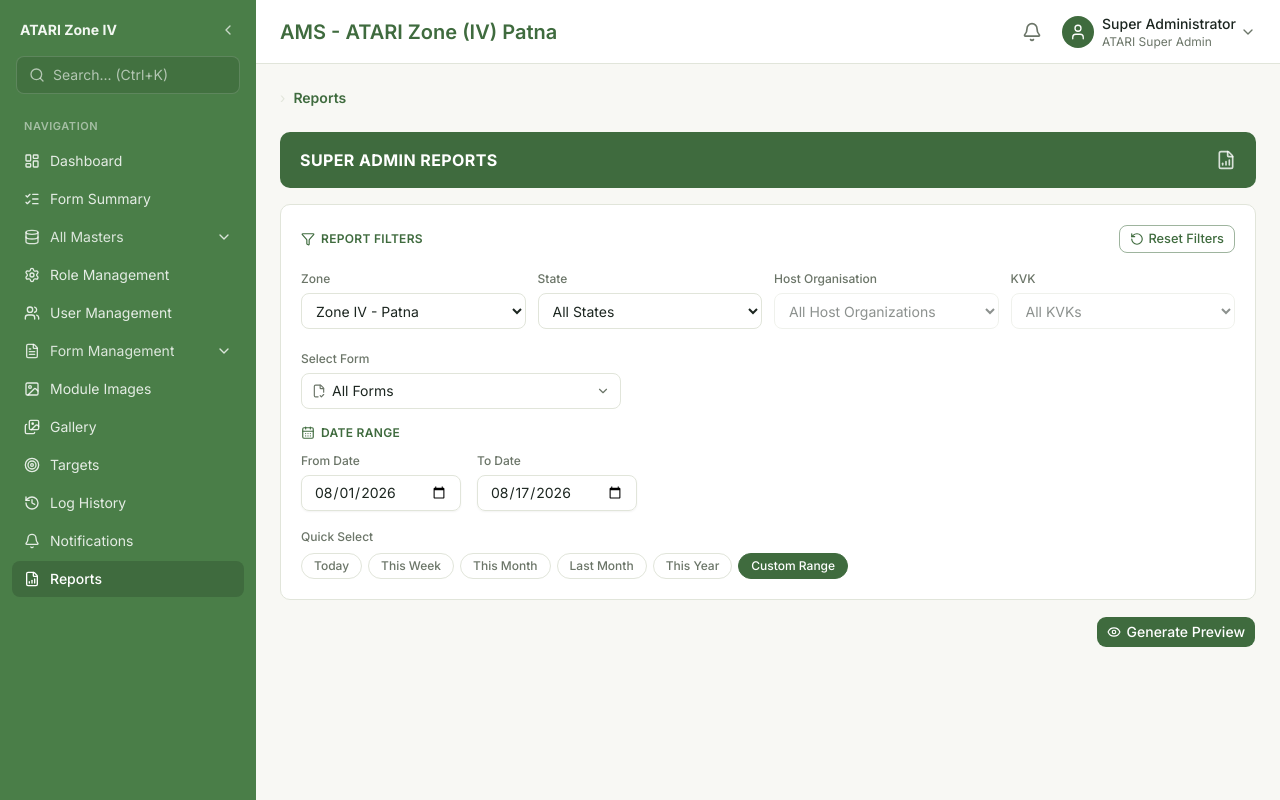
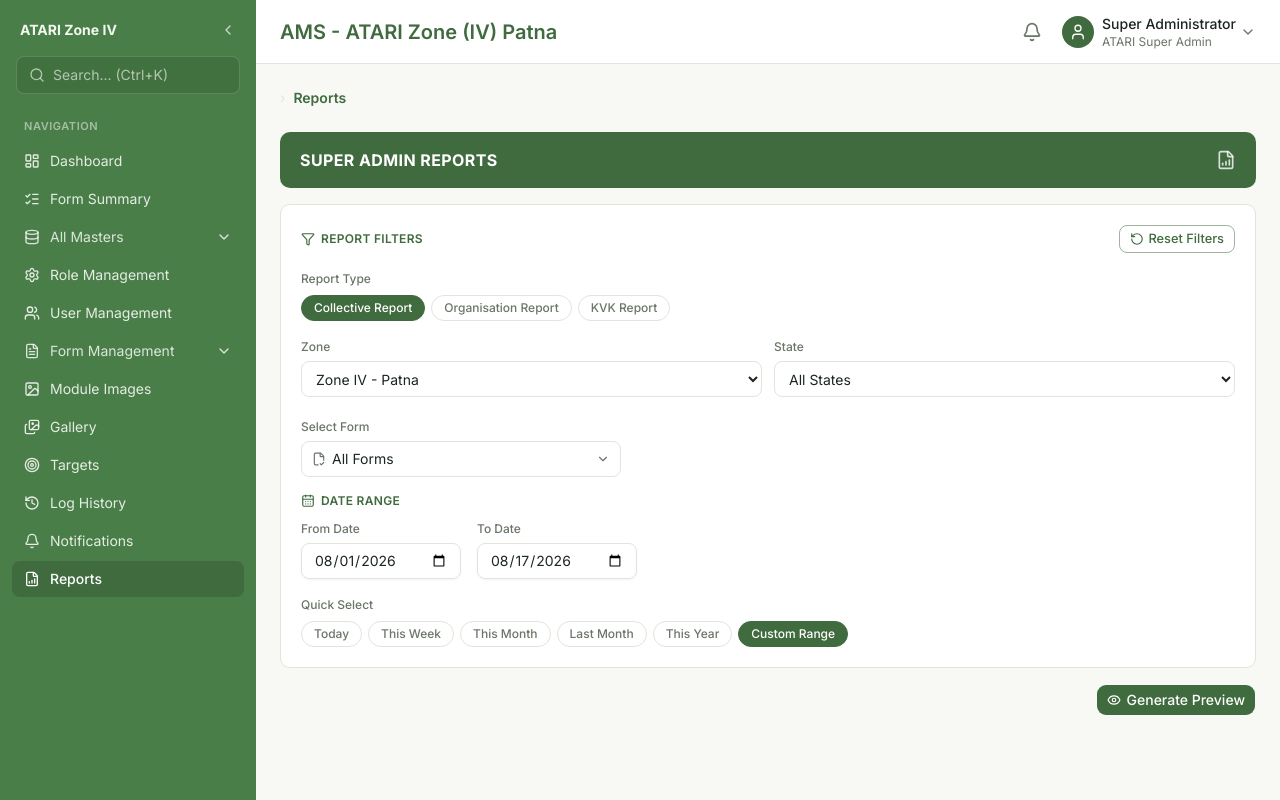
Before and after one commit to podversal123/ATARI, a Next.js app: page /reports in a window 1280 px wide. Built offline with nearby package versions, Linux system fonts and the light colour scheme.

Commit message:
report issues resolved

```diff
--- a/app/(dashboard)/reports/preview/page.tsx
+++ b/app/(dashboard)/reports/preview/page.tsx
@@ -33,24 +33,20 @@
 
   const type = params.get("type") === "kvk" ? "kvk" : "admin";
   const backHref = "/reports";
+  const hostOrg = params.get("hostOrg") ?? "";
 
   /**
-   * A Host Organisation scoped down to "All KVKs" is its own report kind —
-   * an aggregate across every KVK under that one organisation — distinct
-   * from the fully collective Super Admin report (no organisation picked)
-   * and from a single-KVK report. Client direction: "organisation and host
-   * wala bhi banega" — Reports needs this scope explicitly labeled, not
-   * just folded into the generic Super Admin report.
+   * Report Type (Collective / Organisation / KVK) is an explicit choice the
+   * Super Admin makes on the filter screen — not inferred from which
+   * dropdowns happen to be filled in — per client direction to keep
+   * Organisation and Host/KVK reports clearly separate flows.
    */
-  const hostOrg = params.get("hostOrg") ?? "";
-  const kvk = params.get("kvk") ?? "";
-  const isOrgScoped = type === "admin" && hostOrg !== "" && hostOrg !== "All Host Organizations" && (kvk === "" || kvk === "All KVKs");
-
-  const reportKind = type === "kvk" ? "kvk" : isOrgScoped ? "org" : "admin";
+  const scope = params.get("scope") === "kvk" || type === "kvk" ? "kvk" : params.get("scope") === "organisation" ? "organisation" : "collective";
+  const reportKind = type === "kvk" ? "kvk" : scope === "organisation" ? "org" : scope === "kvk" ? "kvk" : "admin";
   const reportTitle =
-    reportKind === "kvk" ? "KVK REPORT PREVIEW" : reportKind === "org" ? "HOST ORGANISATION REPORT PREVIEW" : "SUPER ADMIN REPORT PREVIEW";
+    reportKind === "kvk" ? "KVK REPORT PREVIEW" : reportKind === "org" ? "ORGANISATION REPORT PREVIEW" : "SUPER ADMIN REPORT PREVIEW";
   const reportHeading =
-    reportKind === "kvk" ? "KVK REPORT PREVIEW" : reportKind === "org" ? "HOST ORGANISATION REPORT" : "REPORT SUMMARY";
+    reportKind === "kvk" ? "KVK REPORT PREVIEW" : reportKind === "org" ? "ORGANISATION REPORT" : "REPORT SUMMARY";
 
   useEffect(() => {
     generate(() => null);
--- a/components/layout/sectioned-master-grid.tsx
+++ b/components/layout/sectioned-master-grid.tsx
@@ -28,7 +28,6 @@
   BookOpen,
   type LucideIcon,
 } from "lucide-react";
-import { cn } from "@/lib/utils";
 import type { NavGroup } from "@/lib/navigation";
 
 /**
@@ -106,7 +105,7 @@
         const Icon = GROUP_ICONS[group.slug];
         return (
           <div key={group.slug} className="rounded-lg border border-border bg-card p-4">
-            <p className={cn("mb-1 flex items-center gap-2 text-sm font-semibold text-primary", !Icon && "mb-2")}>
+            <p className="flex items-center gap-2 border-b border-border pb-2.5 text-sm font-semibold text-primary">
               {Icon && <Icon className="size-4 shrink-0" />}
               <span className="truncate">{group.label}</span>
             </p>
--- a/components/reports/super-admin-report-view.tsx
+++ b/components/reports/super-admin-report-view.tsx
@@ -22,6 +22,14 @@
 
 const ALL = "all";
 
+type ReportScope = "collective" | "organisation" | "kvk";
+
+const REPORT_SCOPE_OPTIONS: { value: ReportScope; label: string }[] = [
+  { value: "collective", label: "Collective Report" },
+  { value: "organisation", label: "Organisation Report" },
+  { value: "kvk", label: "KVK Report" },
+];
+
 function firstOfMonth(): string {
   const now = new Date();
   return new Date(now.getFullYear(), now.getMonth(), 1).toISOString().slice(0, 10);
@@ -40,6 +48,7 @@
  */
 export function SuperAdminReportView() {
   const router = useRouter();
+  const [scope, setScope] = useState<ReportScope>("collective");
   const [zone, setZone] = useState(REPORT_ZONE_OPTIONS[0]);
   const [state, setState] = useState(ALL);
   const [hostOrg, setHostOrg] = useState(ALL);
@@ -54,6 +63,16 @@
   const hostOrgOptions = state === ALL ? [] : hostOrgsForState(state);
   const kvkOptions = hostOrg === ALL ? [] : kvksForHostOrg(hostOrg);
 
+  function onScopeChange(value: ReportScope) {
+    setScope(value);
+    if (value === "collective") {
+      setHostOrg(ALL);
+      setKvk(ALL);
+    } else if (value === "organisation") {
+      setKvk(ALL);
+    }
+    setValidationError(null);
+  }
   function onZoneChange(value: string) {
     setZone(value);
     setState(ALL);
@@ -97,10 +116,19 @@
       setValidationError("To Date cannot be earlier than From Date.");
       return;
     }
+    if (scope === "organisation" && hostOrg === ALL) {
+      setValidationError("Please select a Host Organisation for an Organisation Report.");
+      return;
+    }
+    if (scope === "kvk" && kvk === ALL) {
+      setValidationError("Please select a KVK for a KVK Report.");
+      return;
+    }
     setValidationError(null);
 
     const query = new URLSearchParams({
       type: "admin",
+      scope,
       zone,
       state: state === ALL ? "All States" : state,
       hostOrg: hostOrg === ALL ? "All Host Organizations" : hostOrg,
@@ -113,6 +141,7 @@
   }
 
   function resetFilters() {
+    setScope("collective");
     setZone(REPORT_ZONE_OPTIONS[0]);
     setState(ALL);
     setHostOrg(ALL);
@@ -149,7 +178,28 @@
           </Button>
         </div>
 
-        <div className="mt-3 grid grid-cols-2 gap-3 sm:grid-cols-4">
+        <div className="mt-3">
+          <label className="text-xs font-medium text-muted-foreground">Report Type</label>
+          <div className="mt-1.5 flex flex-wrap gap-1.5">
+            {REPORT_SCOPE_OPTIONS.map((option) => (
+              <button
+                key={option.value}
+                type="button"
+                onClick={() => onScopeChange(option.value)}
+                className={cn(
+                  "rounded-full border px-3 py-1 text-xs font-medium transition-colors",
+                  scope === option.value
+                    ? "border-primary bg-primary text-primary-foreground"
+                    : "border-border text-muted-foreground hover:text-foreground"
+                )}
+              >
+                {option.label}
+              </button>
+            ))}
+          </div>
+        </div>
+
+        <div className={cn("mt-3 grid grid-cols-2 gap-3", scope === "collective" ? "sm:grid-cols-2" : scope === "organisation" ? "sm:grid-cols-3" : "sm:grid-cols-4")}>
           <div>
             <label className="text-xs font-medium text-muted-foreground">Zone</label>
             <select
@@ -179,8 +229,11 @@
               ))}
             </select>
           </div>
+          {scope !== "collective" && (
             <div>
-            <label className="text-xs font-medium text-muted-foreground">Host Organisation</label>
+              <label className="text-xs font-medium text-muted-foreground">
+                Host Organisation {scope === "organisation" && <span className="text-destructive">*</span>}
+              </label>
               <select
                 value={hostOrg}
                 onChange={(e) => onHostOrgChange(e.target.value)}
@@ -195,8 +248,12 @@
                 ))}
               </select>
             </div>
+          )}
+          {scope === "kvk" && (
             <div>
-            <label className="text-xs font-medium text-muted-foreground">KVK</label>
+              <label className="text-xs font-medium text-muted-foreground">
+                KVK <span className="text-destructive">*</span>
+              </label>
               <select
                 value={kvk}
                 onChange={(e) => onKvkChange(e.target.value)}
@@ -211,6 +268,7 @@
                 ))}
               </select>
             </div>
+          )}
         </div>
 
         <div className="mt-4 max-w-xs">
```
Lines whose indentation alone changed are shown as unchanged.
